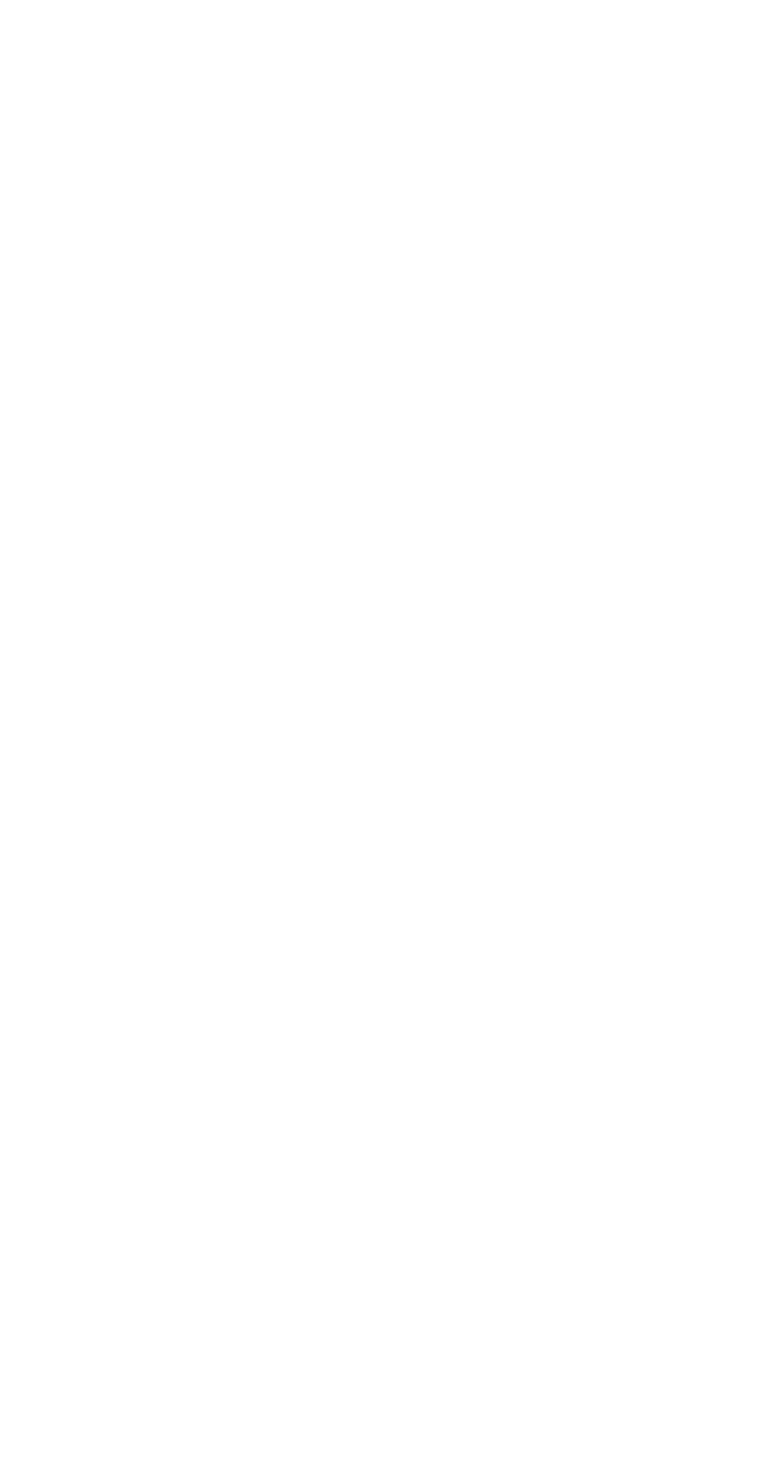
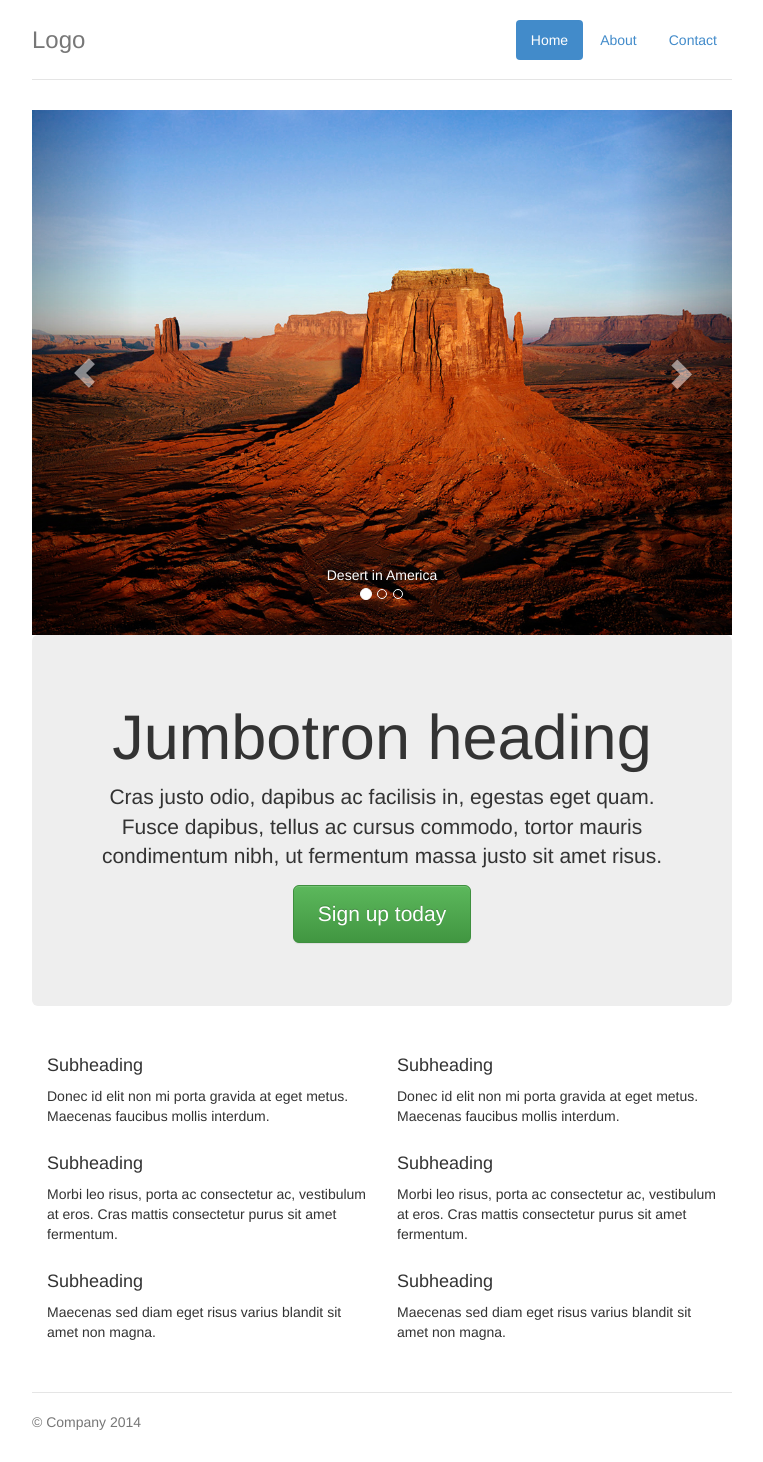
Before and after one commit to a-shod/portalnews, a CodeIgniter app: page / in a window 1280 px wide. Before the commit the part shown is empty. Shown: the whole page, without its empty margins (258-1021 px from the left). Before the commit the page ends 800 px from the top, so only its background shows below. Run offline with CodeIgniter, Linux system fonts and the light colour scheme; some libraries are stand-ins or nearby versions.

Commit message:
hard desain

```diff
--- a/application/views/main/main_view.php
+++ b/application/views/main/main_view.php
@@ -1,19 +1,127 @@
 <!DOCTYPE HTML PUBLIC "-//W3C//DTD HTML 4.01 Frameset//EN">
 <html>
-<head>
-<meta http-equiv="Content-Type" content="text/html; charset=Cp1252">
-<title>Portal News</title>
-</head>
-<frameset>
-    <frame>
-    <frame>
-    <noframes>
-	    <body>
-	    <p>This page uses frames. The current browser you are using does not support frames.</p>
-	    <?php
+	<head>
+	<meta charset="utf-8">
+    <meta http-equiv="X-UA-Compatible" content="IE=edge">
+    <meta name="viewport" content="width=device-width, initial-scale=1">
+	<title>Portal News</title>
 
-		?>
-	    </body>
-    </noframes>
-</frameset>
+	<!-- Bootstrap core CSS -->
+    <link href="<?php echo base_url();?>assets/css/bootstrap.min.css" rel="stylesheet">
+
+    <!-- Bootstrap theme -->
+    <link href="<?php echo base_url();?>assets/css/bootstrap-theme.min.css" rel="stylesheet">
+
+    <!-- Custom styles for this template -->
+    <link href="<?php echo base_url();?>assets/css/jumbotron-narrow.css" rel="stylesheet">
+
+    <!-- Just for debugging purposes. Don't actually copy these 2 lines! -->
+    <!--[if lt IE 9]><script src="../../assets/js/ie8-responsive-file-warning.js"></script><![endif]-->
+    <script src="<?php echo base_url();?>assets/js/ie-emulation-modes-warning.js"></script>
+
+    <!-- IE10 viewport hack for Surface/desktop Windows 8 bug -->
+    <script src="<?php echo base_url();?>assets/js/ie10-viewport-bug-workaround.js"></script>
+
+    <!-- HTML5 shim and Respond.js IE8 support of HTML5 elements and media queries -->
+    <!--[if lt IE 9]>
+      <script src="https://oss.maxcdn.com/html5shiv/3.7.2/html5shiv.min.js"></script>
+      <script src="https://oss.maxcdn.com/respond/1.4.2/respond.min.js"></script>
+    <![endif]-->
+	</head>
+	<body>
+		<div class="container">
+
+			<div class="header">
+		        <ul class="nav nav-pills pull-right">
+		          <li class="active"><a href="#">Home</a></li>
+		          <li><a href="#">About</a></li>
+		          <li><a href="#">Contact</a></li>
+		        </ul>
+		    	<h3 class="text-muted">Logo</h3>
+			</div>
+
+			<div id="carousel-example-generic" class="carousel slide" data-ride="carousel">
+				  <!-- Indicators -->
+				  <ol class="carousel-indicators">
+				    <li data-target="#carousel-example-generic" data-slide-to="0" class="active"></li>
+				    <li data-target="#carousel-example-generic" data-slide-to="1"></li>
+				    <li data-target="#carousel-example-generic" data-slide-to="2"></li>
+				  </ol>
+
+				  <!-- Wrapper for slides -->
+				  <div class="carousel-inner">
+				    <div class="item active">
+				      <img src="<?php echo base_url();?>assets/img/Desert.jpg" alt="...">
+				      <div class="carousel-caption">
+				      	Desert in America
+				      </div>
+				    </div>
+				    <div class="item">
+				      <img src="<?php echo base_url();?>assets/img/Hydrangeas.jpg" alt="...">
+				      <div class="carousel-caption">
+				        ...
+				      </div>
+				    </div>
+				    <div class="item">
+				      <img src="<?php echo base_url();?>assets/img/Jellyfish.jpg" alt="...">
+				      <div class="carousel-caption">
+				        ...
+				      </div>
+				    </div>
+				  </div>
+
+				  <!-- Controls -->
+				  <a class="left carousel-control" href="#carousel-example-generic" role="button" data-slide="prev">
+				    <span class="glyphicon glyphicon-chevron-left"></span>
+				  </a>
+				  <a class="right carousel-control" href="#carousel-example-generic" role="button" data-slide="next">
+				    <span class="glyphicon glyphicon-chevron-right"></span>
+				  </a>
+			</div>
+
+			<div class="jumbotron">
+	        	<h1>Jumbotron heading</h1>
+	        	<p class="lead">Cras justo odio, dapibus ac facilisis in, egestas eget quam. Fusce dapibus, tellus ac cursus commodo, tortor mauris condimentum nibh, ut fermentum massa justo sit amet risus.</p>
+	        	<p><a class="btn btn-lg btn-success" href="#" role="button">Sign up today</a></p>
+	      	</div>
+
+
+	      	<div class="row marketing">
+		        <div class="col-lg-6">
+		          <h4>Subheading</h4>
+		          <p>Donec id elit non mi porta gravida at eget metus. Maecenas faucibus mollis interdum.</p>
+
+		          <h4>Subheading</h4>
+		          <p>Morbi leo risus, porta ac consectetur ac, vestibulum at eros. Cras mattis consectetur purus sit amet fermentum.</p>
+
+		          <h4>Subheading</h4>
+		          <p>Maecenas sed diam eget risus varius blandit sit amet non magna.</p>
+		        </div>
+
+		        <div class="col-lg-6">
+		          <h4>Subheading</h4>
+		          <p>Donec id elit non mi porta gravida at eget metus. Maecenas faucibus mollis interdum.</p>
+
+		          <h4>Subheading</h4>
+		          <p>Morbi leo risus, porta ac consectetur ac, vestibulum at eros. Cras mattis consectetur purus sit amet fermentum.</p>
+
+		          <h4>Subheading</h4>
+		          <p>Maecenas sed diam eget risus varius blandit sit amet non magna.</p>
+		        </div>
+		      </div>
+
+		      <div class="footer">
+		        <p>&copy; Company 2014</p>
+		      </div>
+
+		</div>	<!-- /container -->
+
+		<!-- jQuery (necessary for Bootstrap's JavaScript plugins) -->
+	    <script src="https://ajax.googleapis.com/ajax/libs/jquery/1.11.1/jquery.min.js"></script>
+
+	    <!-- Include all compiled plugins (below), or include individual files as needed -->
+	    <script src="<?php echo base_url();?>assets/js/bootstrap.min.js"></script>
+    	<script src="<?php echo base_url();?>assets/js/docs.min.js"></script>
+
+	</body>
 </html>
```
